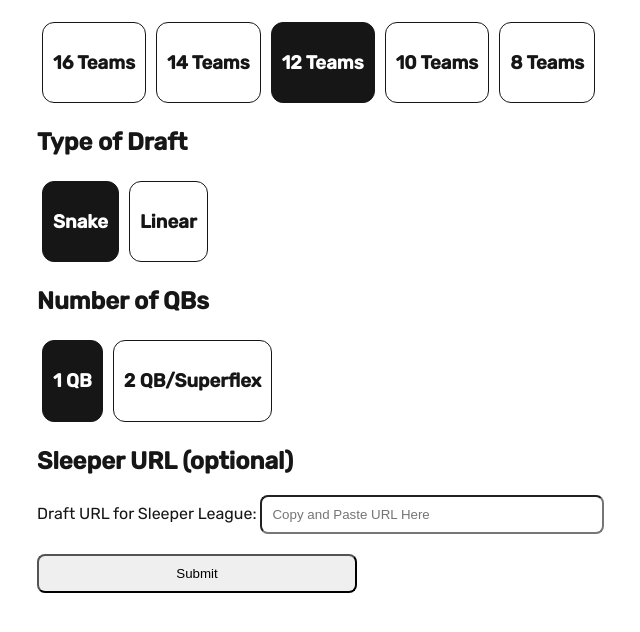
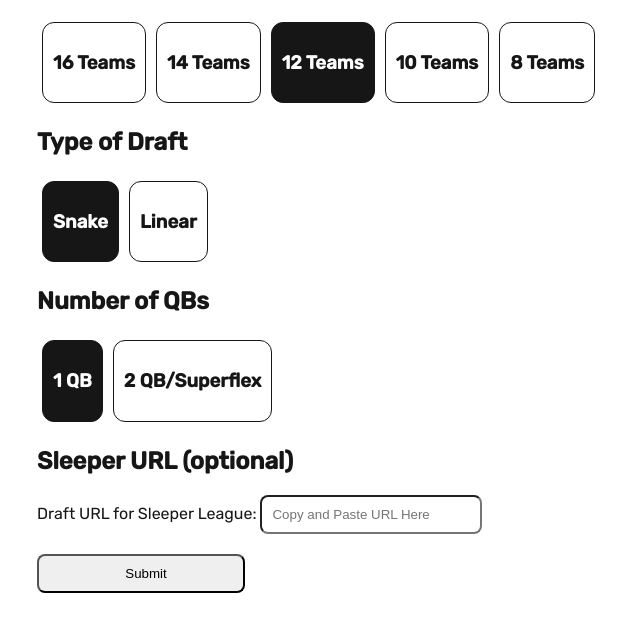
Before and after one commit to george-arnold/beersheets-app, a plain HTML site: page Beersheets-App.html in a window 1280 px wide. Shown: the part 112-744 px from the top of the page, without its empty margins (1-641 px from the left). Drawn offline with nearby package versions, Linux system fonts and the light colour scheme.

Commit message:
minor css edits

```diff
--- a/Beersheets-App.css
+++ b/Beersheets-App.css
@@ -7,6 +7,7 @@ body {
 .type-container,
 .QB-container {
 	display: flex;
+	flex-wrap: wrap;
 }
 .team-item,
 .type-item,
@@ -29,9 +30,11 @@ body {
 }
 
 input {
-	width: 20rem;
+	width: 208px;
+	max-width: 100%;
 	border-radius: 8px;
 	padding: 10px;
+	padding-right: 0px;
 }
 
 form {
```
